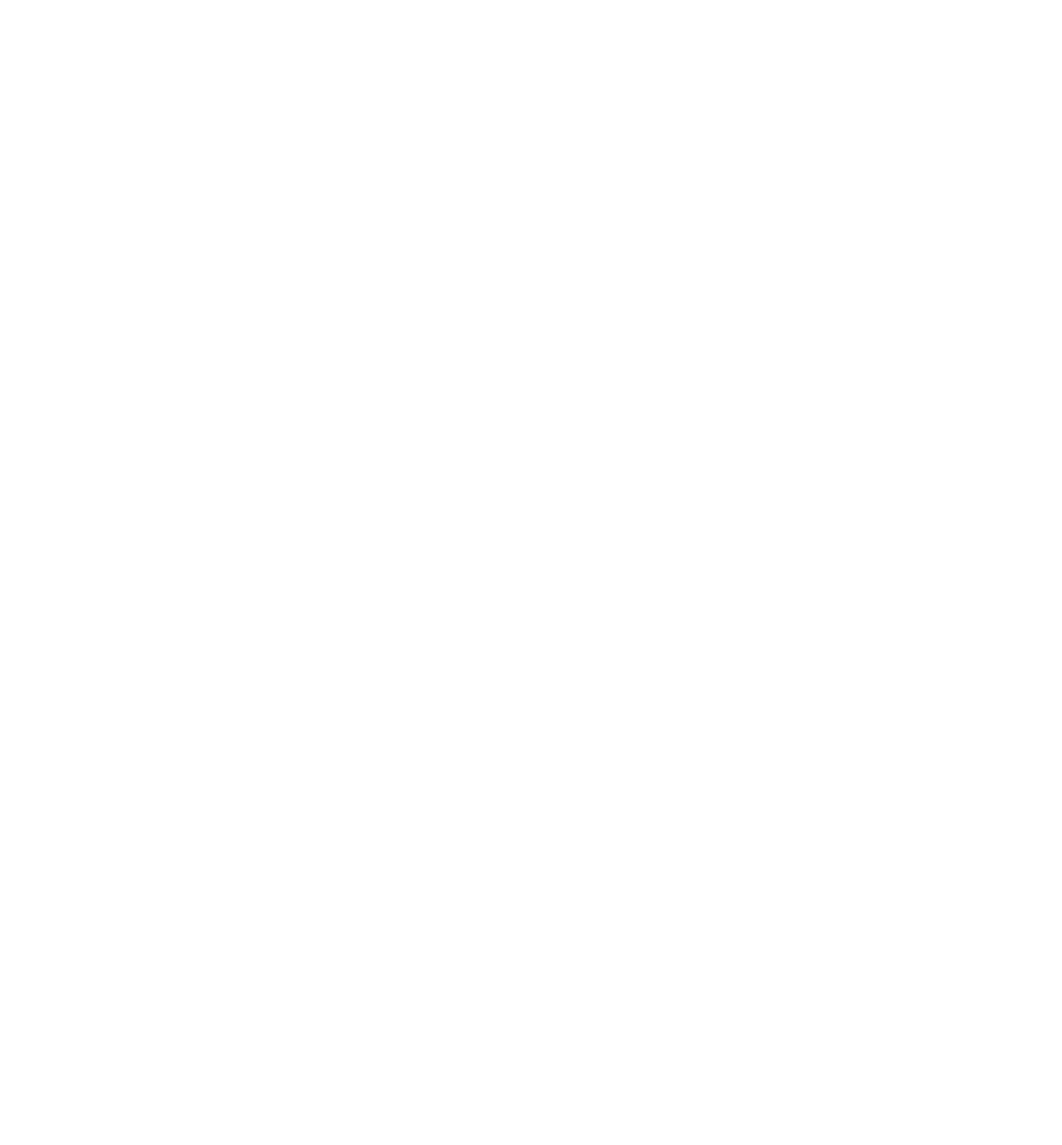
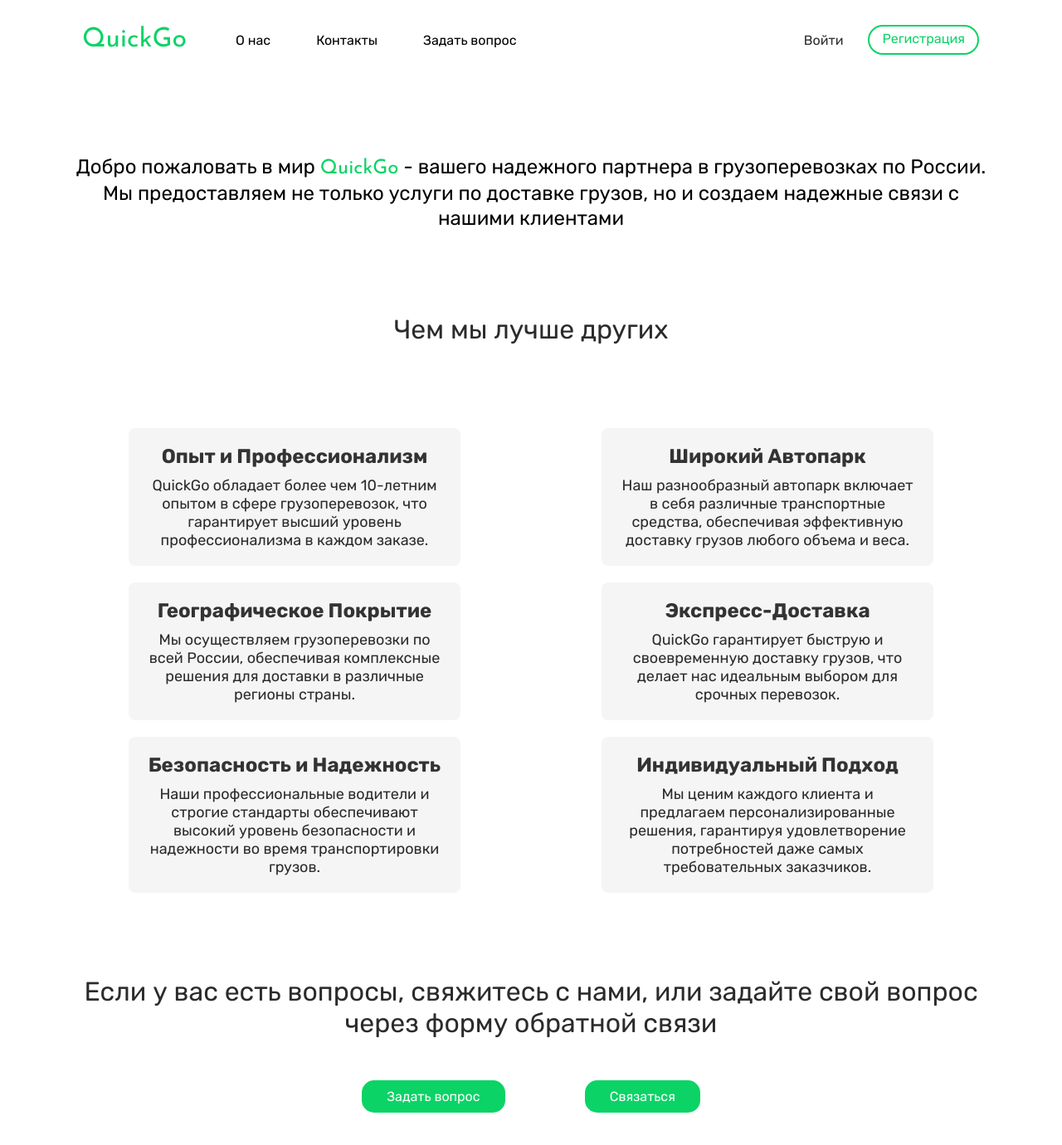
Before and after one commit to sayk-77/cargo_client_ract_ts, a React (Vite) app: page /about in a window 1280 px wide. Before the commit this address had no page. Shown: the top 1380 px of the page at 83% size. Before the commit the page ends 800 px from the top, so only its background shows below. Built offline with nearby package versions, Linux system fonts and the light colour scheme.

Commit message:
add page about us

```diff
--- /dev/null
+++ b/src/Components/about/about.module.css
@@ -0,0 +1,80 @@
+.about {
+    max-width: 1140px;
+    margin: 0 auto;
+    padding: 0 10px;
+}
+
+.about > h1 {
+    font-weight: 400;
+    font-size: 24px;
+    line-height: 125%;
+    text-align: center;
+    color: #000;
+    padding-bottom: 100px;
+}
+
+.about > h1 > span {
+    font-family: "Josefin Sans", sans-serif;
+    font-weight: 500;
+    color: #0bd366;
+    font-size: 24px;
+}
+
+.about > h2 {
+    font-weight: 400;
+    font-size: 32px;
+    text-align: center;
+    padding-bottom: 100px;
+}
+
+.about > h3 {
+    font-weight: 400;
+    font-size: 32px;
+    text-align: center;
+    padding-bottom: 50px;
+}
+
+.advantages {
+    display: flex;
+    flex-wrap: wrap;
+    justify-content: space-around;
+    gap: 20px;
+    padding-bottom: 100px;
+}
+
+.advantage {
+    max-width: 400px;
+    background-color: #f5f5f5;
+    padding: 20px;
+    border-radius: 8px;
+}
+
+.advantage > p {
+    font-size: 18px;
+    text-align: center;
+}
+
+.advantage h2 {
+    color: #333;
+    padding-bottom: 10px;
+    font-size: 24px;
+    text-align: center;
+}
+
+.btn_container {
+    display: flex;
+    gap: 50px;
+    justify-content: space-evenly;
+    max-width: 500px;
+    margin: 0 auto;
+    padding-bottom: 50px;
+}
+
+.btn_action {
+    background: #0bd366;
+    border-radius: 15px;
+    max-width: 200px;
+    padding: 10px 30px;
+    text-decoration: none;
+    color: #fff;
+}
--- /dev/null
+++ b/src/Components/about/about.tsx
@@ -0,0 +1,54 @@
+import React from 'react'
+// @ts-ignore
+import styles from './about.module.css'
+import { Header } from '../header/Header'
+import { Link } from 'react-router-dom'
+
+
+export const About:React.FC = () => {
+  return (
+    <>
+        <Header />
+        <section className={styles.about}>
+            <h1>Добро пожаловать в мир <span>QuickGo</span> - вашего надежного партнера в грузоперевозках по России. Мы предоставляем не только услуги по доставке грузов, но и создаем надежные связи с нашими клиентами</h1>
+            <h2>Чем мы лучше других</h2>
+            <div className={styles.advantages}>
+                <div className={styles.advantage}>
+                    <h2>Опыт и Профессионализм</h2>
+                    <p>QuickGo обладает более чем 10-летним опытом в сфере грузоперевозок, что гарантирует высший уровень профессионализма в каждом заказе.</p>
+                </div>
+
+                <div className={styles.advantage}>
+                    <h2>Широкий Автопарк</h2>
+                    <p>Наш разнообразный автопарк включает в себя различные транспортные средства, обеспечивая эффективную доставку грузов любого объема и веса.</p>
+                </div>
+
+                <div className={styles.advantage}>
+                    <h2>Географическое Покрытие</h2>
+                    <p>Мы осуществляем грузоперевозки по всей России, обеспечивая комплексные решения для доставки в различные регионы страны.</p>
+                </div>
+
+                <div className={styles.advantage}>
+                    <h2>Экспресс-Доставка</h2>
+                    <p>QuickGo гарантирует быструю и своевременную доставку грузов, что делает нас идеальным выбором для срочных перевозок.</p>
+                </div>
+
+                <div className={styles.advantage}>
+                    <h2>Безопасность и Надежность</h2>
+                    <p>Наши профессиональные водители и строгие стандарты обеспечивают высокий уровень безопасности и надежности во время транспортировки грузов.</p>
+                </div>
+
+                <div className={styles.advantage}>
+                    <h2>Индивидуальный Подход</h2>
+                    <p>Мы ценим каждого клиента и предлагаем персонализированные решения, гарантируя удовлетворение потребностей даже самых требовательных заказчиков.</p>
+                </div>
+            </div>
+            <h3>Если у вас есть вопросы, свяжитесь с нами, или задайте свой вопрос через форму обратной связи</h3>
+            <div className={styles.btn_container}>
+                <Link to = "/ask-question" className={styles.btn_action}>Задать вопрос</Link>
+                <Link to = "/contacts" className={styles.btn_action}>Связаться</Link>
+            </div>
+        </section>
+    </>
+  )
+}
--- a/src/router.tsx
+++ b/src/router.tsx
@@ -5,6 +5,7 @@ import { Contacts } from './Components/contacts/contacts';
 import { Question } from './Components/question/question';
 import { Authorization } from './Components/authorization/authorization';
 import { Registration } from './Components/registration/registration';
+import { About } from './Components/about/about';
 
 export const Router:React.FC = () => {
   return (
@@ -12,6 +13,7 @@ export const Router:React.FC = () => {
       <Routes>
         <Route path='/' element={<Home />}/>
         <Route path='/contacts' element={<Contacts />}/>
+        <Route path='/about' element={<About />} />
         <Route path='/ask-question' element={<Question />} />
         <Route path='/authorization' element={<Authorization />} />
         <Route path='/registration' element={<Registration />} />
```
Also changed, not shown: 1 other file (tests, documents, lock files or other folders).
